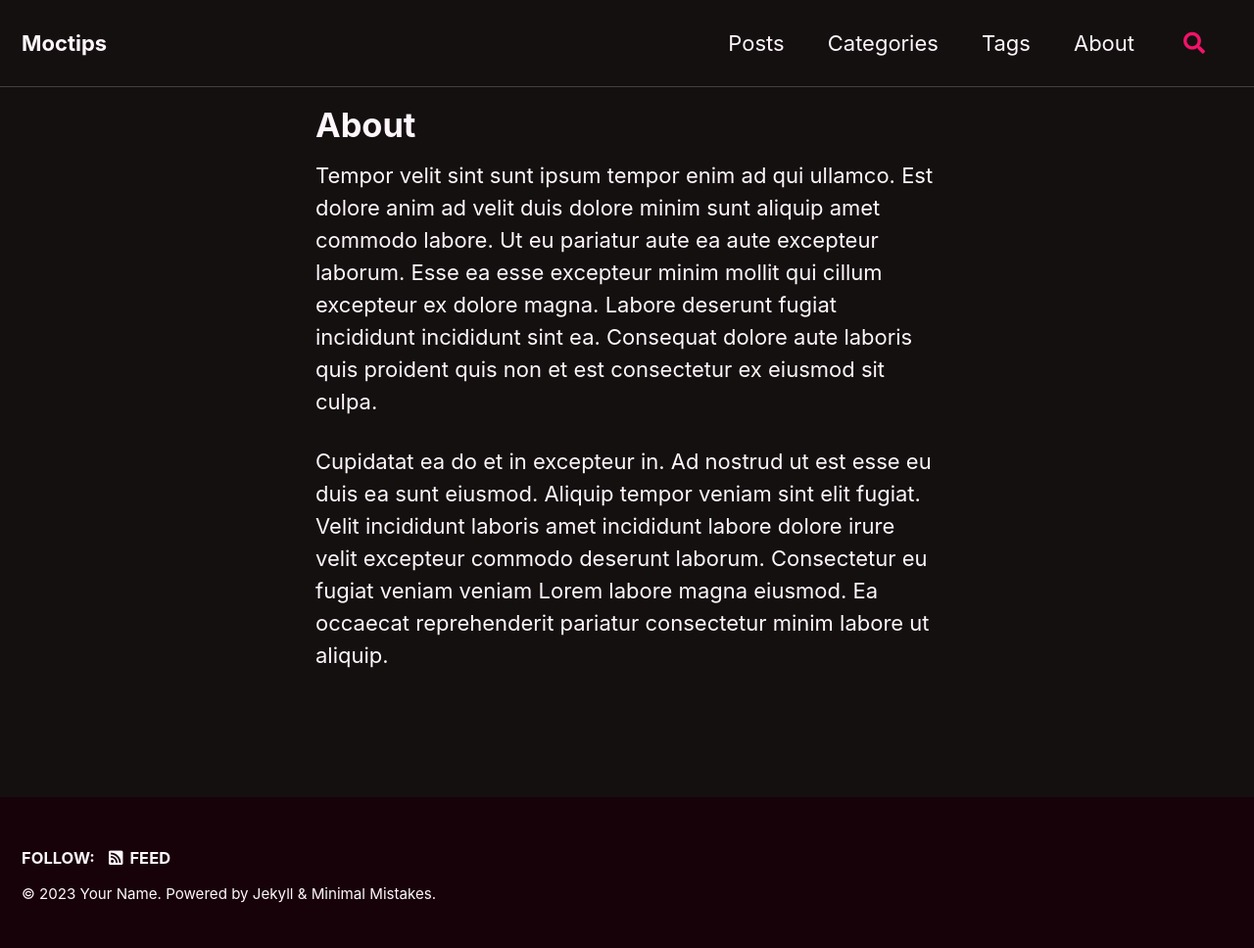
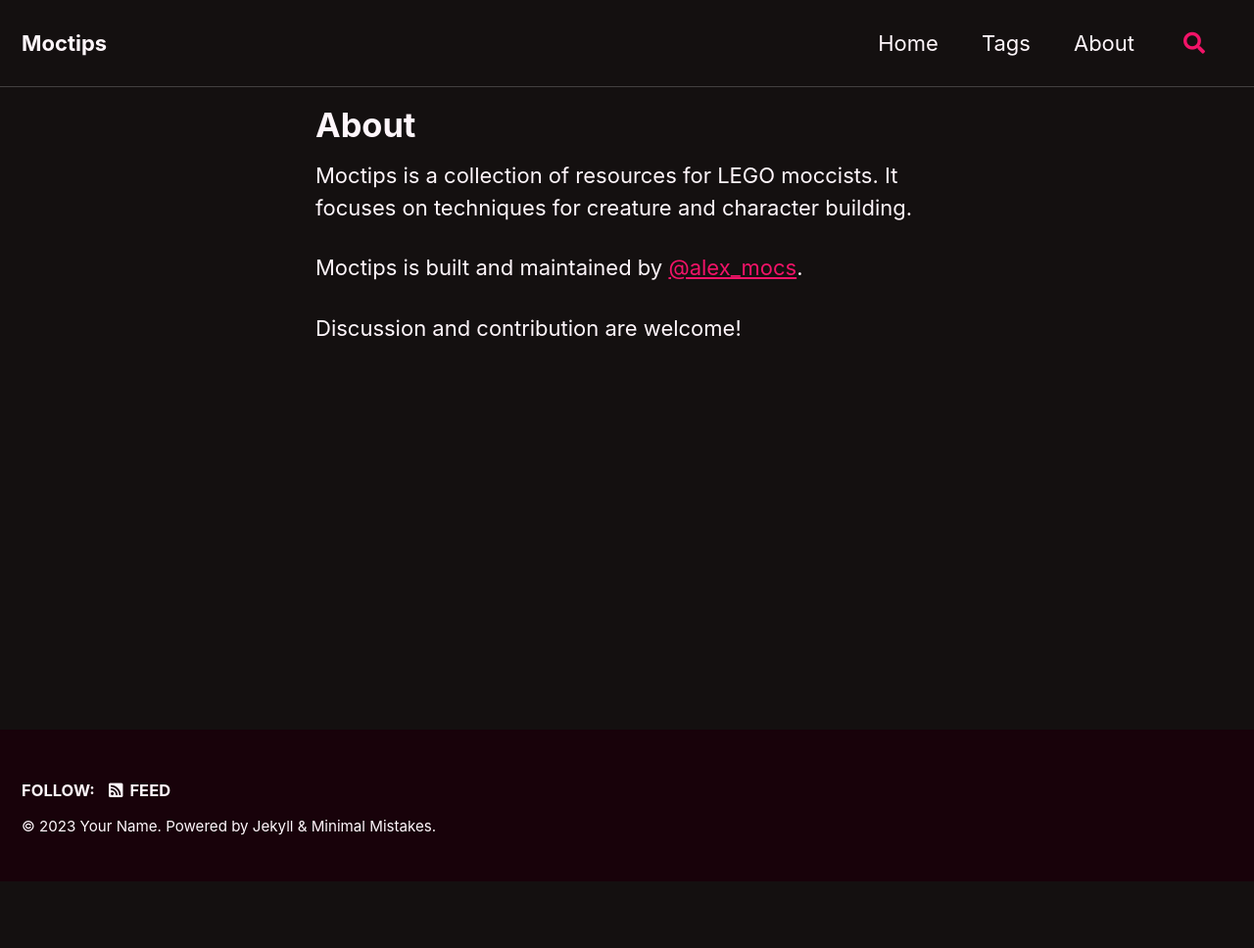
Before and after one commit to moctips/moctips.github.io, a Jekyll site: the page built from _pages/about.md, in a window 1280 px wide. Shown: the whole page at 98% size. Built offline with Jekyll 4.4.1, drawn with Linux system fonts in a browser that asks for light colours; cached includes are drawn as plain includes; after the commit the page ends 900 px from its top, so only the background shows below that.

Commit message:
Update nav and about

```diff
--- a/_data/navigation.yml
+++ b/_data/navigation.yml
@@ -1,8 +1,6 @@
 main:
-  - title: "Posts"
-    url: /posts/
-  - title: "Categories"
-    url: /categories/
+  - title: "Home"
+    url: /
   - title: "Tags"
     url: /tags/
   - title: "About"
--- a/_pages/about.md
+++ b/_pages/about.md
@@ -4,6 +4,8 @@
 layout: "single"
 ---
 
-Tempor velit sint sunt ipsum tempor enim ad qui ullamco. Est dolore anim ad velit duis dolore minim sunt aliquip amet commodo labore. Ut eu pariatur aute ea aute excepteur laborum. Esse ea esse excepteur minim mollit qui cillum excepteur ex dolore magna. Labore deserunt fugiat incididunt incididunt sint ea. Consequat dolore aute laboris quis proident quis non et est consectetur ex eiusmod sit culpa.
+Moctips is a collection of resources for LEGO moccists. It focuses on techniques for creature and character building.
 
-Cupidatat ea do et in excepteur in. Ad nostrud ut est esse eu duis ea sunt eiusmod. Aliquip tempor veniam sint elit fugiat. Velit incididunt laboris amet incididunt labore dolore irure velit excepteur commodo deserunt laborum. Consectetur eu fugiat veniam veniam Lorem labore magna eiusmod. Ea occaecat reprehenderit pariatur consectetur minim labore ut aliquip.
+Moctips is built and maintained by <a href="http://instagram.com/alex_mocs" target="_blank">@alex_mocs</a>.
+
+Discussion and contribution are welcome!
```
